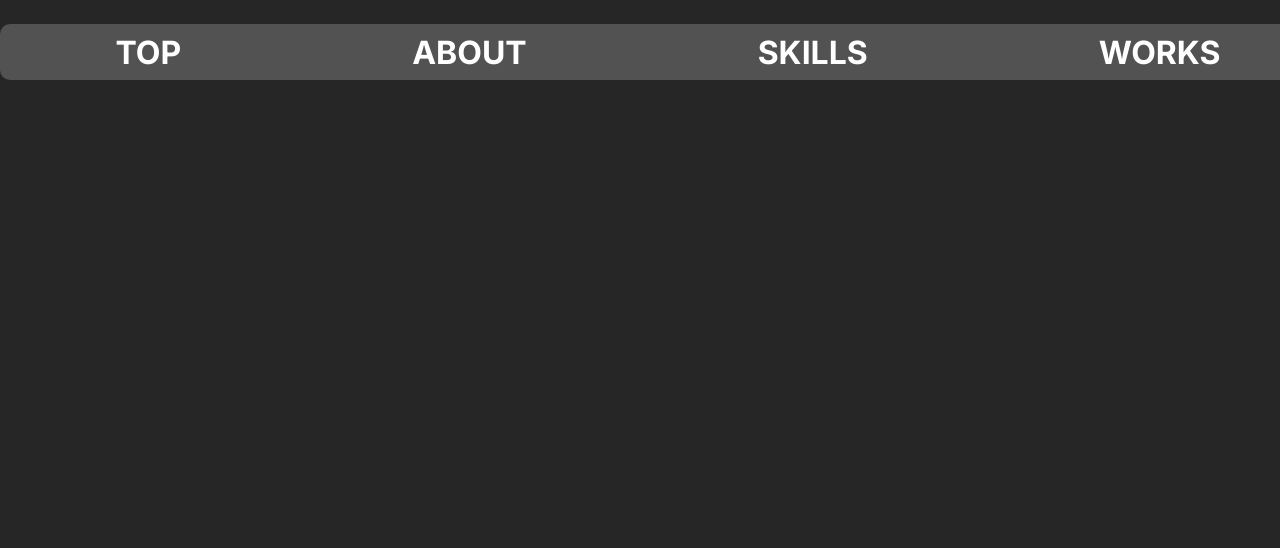
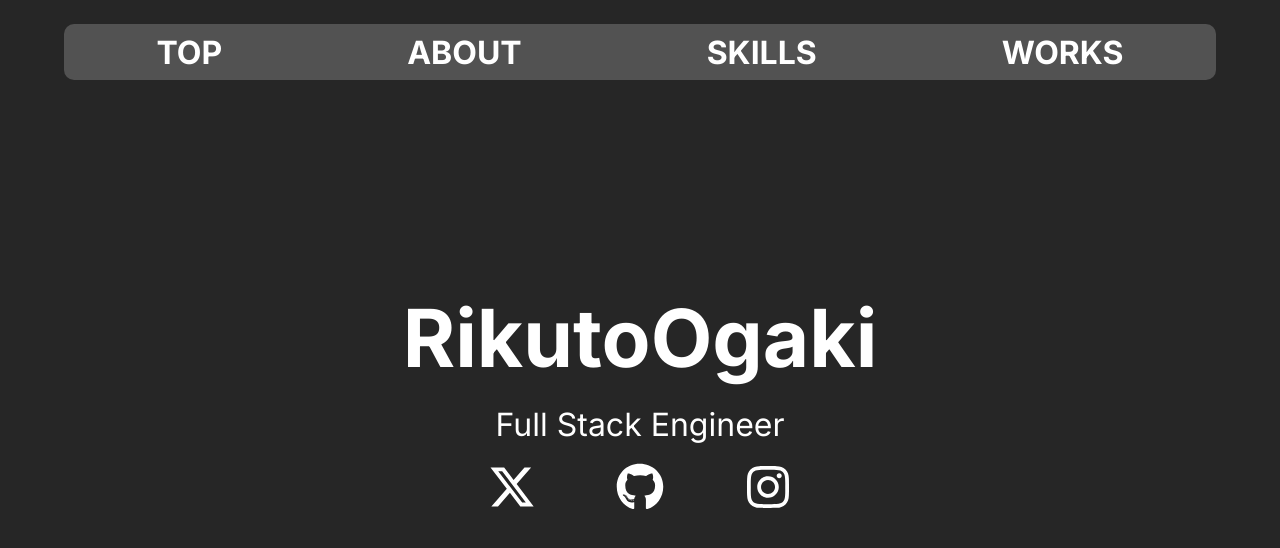
Before and after one commit to RikutoOgaki/portfolioV3, a Next.js app: page / in a window 1280 px wide. Shown: the top 548 px of the page. Built offline with nearby package versions, Linux system fonts and the light colour scheme.

Commit message:
自身の名前部分完成

```diff
--- a/package.json
+++ b/package.json
@@ -11,7 +11,8 @@
   "dependencies": {
     "next": "14.2.3",
     "react": "^18",
-    "react-dom": "^18"
+    "react-dom": "^18",
+    "react-icons": "^5.1.0"
   },
   "devDependencies": {
     "@types/node": "^20",
--- /dev/null
+++ b/src/Components/MyName.tsx
@@ -0,0 +1,20 @@
+'use client'
+
+import style from '@/styles/Components/myname.module.scss'
+import { FaXTwitter, FaGithub, FaInstagram } from 'react-icons/fa6'
+
+export function MyName() {
+    return (
+        <>
+            <div className={style.myNameWrap}>
+                <h1 className={style.title}>RikutoOgaki</h1>
+                <p className={style.text}>Full Stack Engineer</p>
+                <div className={style.iconBox}>
+                    <FaXTwitter className={style.icon} onClick={() => location.href = 'https://twitter.com/Rikuto_Ogaki'} />
+                    <FaGithub className={style.icon} onClick={() => location.href = 'https://github.com/RikutoOgaki'} />
+                    <FaInstagram className={style.icon} onClick={() => location.href = 'https://www.instagram.com/rikut0_0531/'} />
+                </div>
+            </div>
+        </>
+    )
+}
--- a/src/app/page.tsx
+++ b/src/app/page.tsx
@@ -4,11 +4,13 @@ import Image from "next/image";
 import style from "./page.module.scss";
 
 import { Header } from '@/Components/Header'
+import { MyName } from '@/Components/MyName'
 
 export default function Home() {
   return (
     <>
       <Header />
+      <MyName />
     </>
   );
 }
--- a/src/styles/Components/header.module.scss
+++ b/src/styles/Components/header.module.scss
@@ -1,5 +1,5 @@
 .headerWrap {
-    width: 83.5rem;
+    width: 90%;
     height: 3.5rem;
     background-color: #525252;
     position: fixed;
--- /dev/null
+++ b/src/styles/Components/myname.module.scss
@@ -0,0 +1,31 @@
+.myNameWrap {
+    width: 100%;
+    height: 100vh;
+    display: flex;
+    justify-content: center;
+    align-items: center;
+    flex-direction: column;
+    gap: 1.2rem;
+
+    .title {
+        font-size: 5rem;
+        color: #ffffff;
+    }
+
+    .text {
+        font-size: 2rem;
+        color: #ffffff;
+    }
+
+    .iconBox {
+        width: 30%;
+        display: flex;
+        justify-content: space-around;
+        align-items: center;
+
+        .icon {
+            font-size: 3rem;
+            color: #ffffff;
+        }
+    }
+}
```
Also changed, not shown: 1 other file (tests, documents, lock files or other folders).
